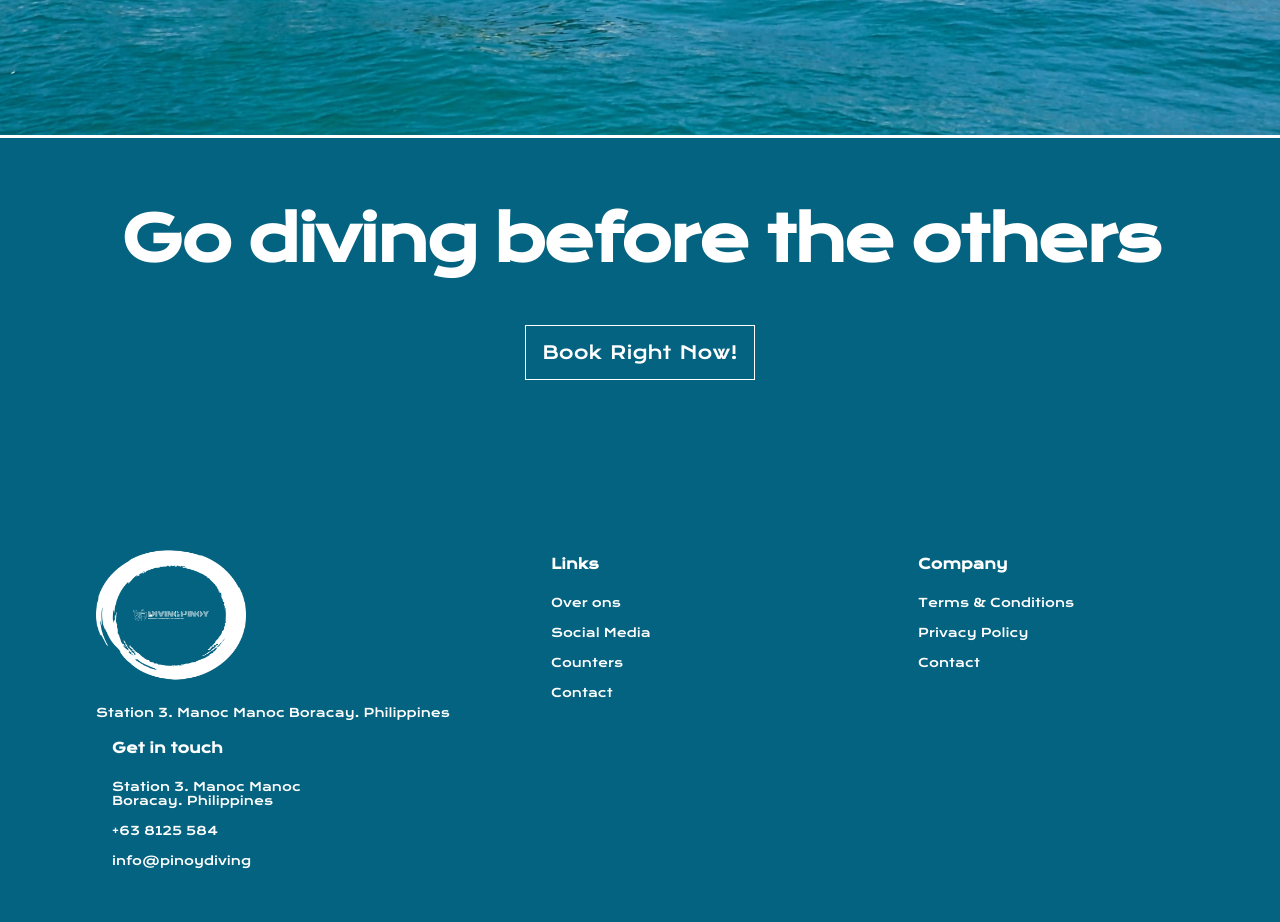
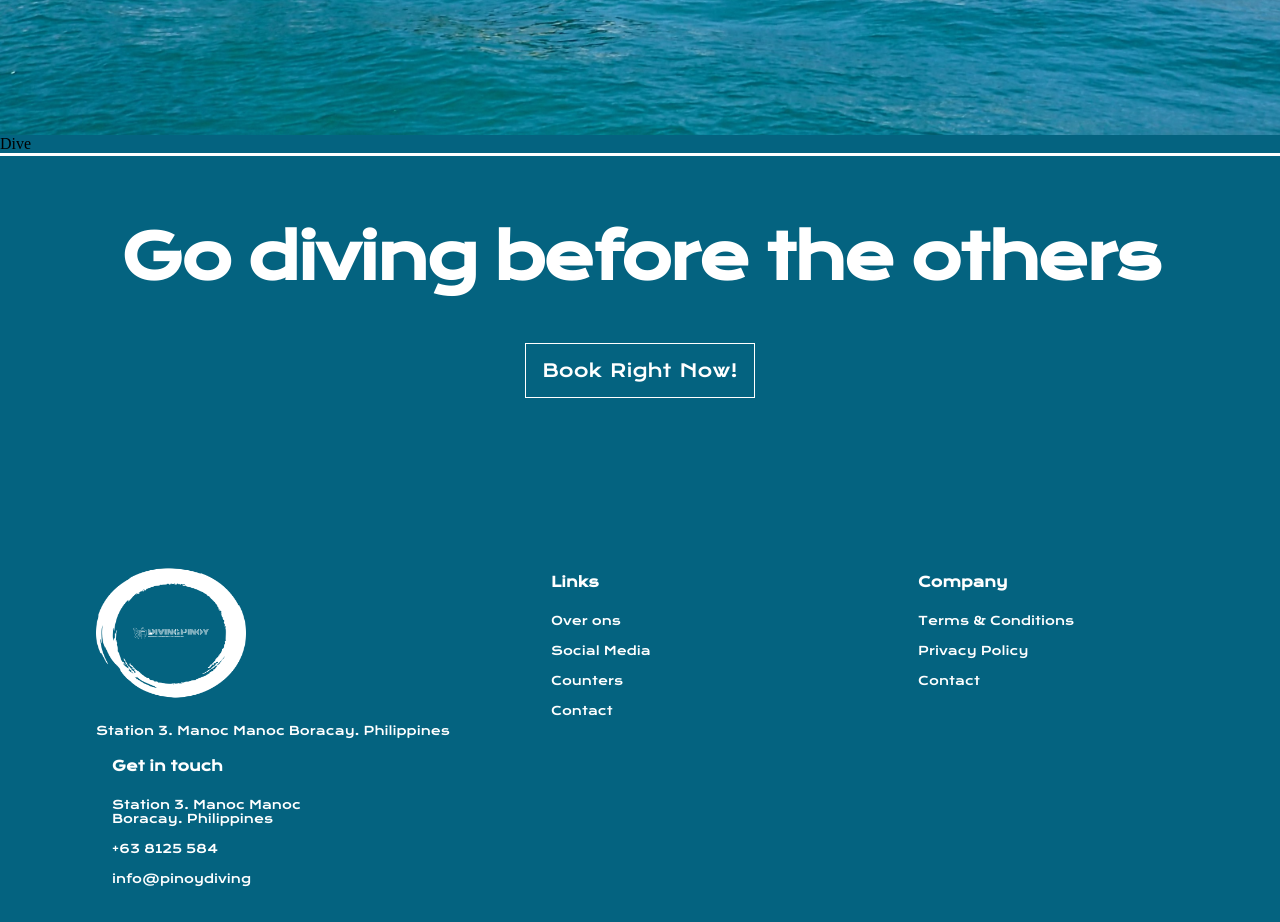
Before and after one commit to CiscoMerchan/diving_pinoy__Webapp, a React (Create React App) app: page /dive in a window 1280 px wide. Shown: the part 800-1722 px from the top of the page. Built offline with nearby package versions, Linux system fonts and the light colour scheme.

Commit message:
Add Dive page path

```diff
--- a/src/App.js
+++ b/src/App.js
@@ -1,9 +1,11 @@
 import './App.css';
 import './index.css';
 import { BrowserRouter as Router, Route, Routes } from "react-router-dom";
-import Home from './pages/Home/Home';
 import Navbar from './components/navbar/Navbar';
 import { Header, Footer } from './container';
+// Pages
+import Home from './pages/Home/Home';
+import Dive from './pages/Dive/Dive';
 
 function App() {
   return (
@@ -14,6 +16,7 @@ function App() {
 
         <Routes>
           <Route path='/' element={<Home />} />
+          <Route path='/dive' element={<Dive />} />
 
         </Routes>
       <div className='bar'/>
```
